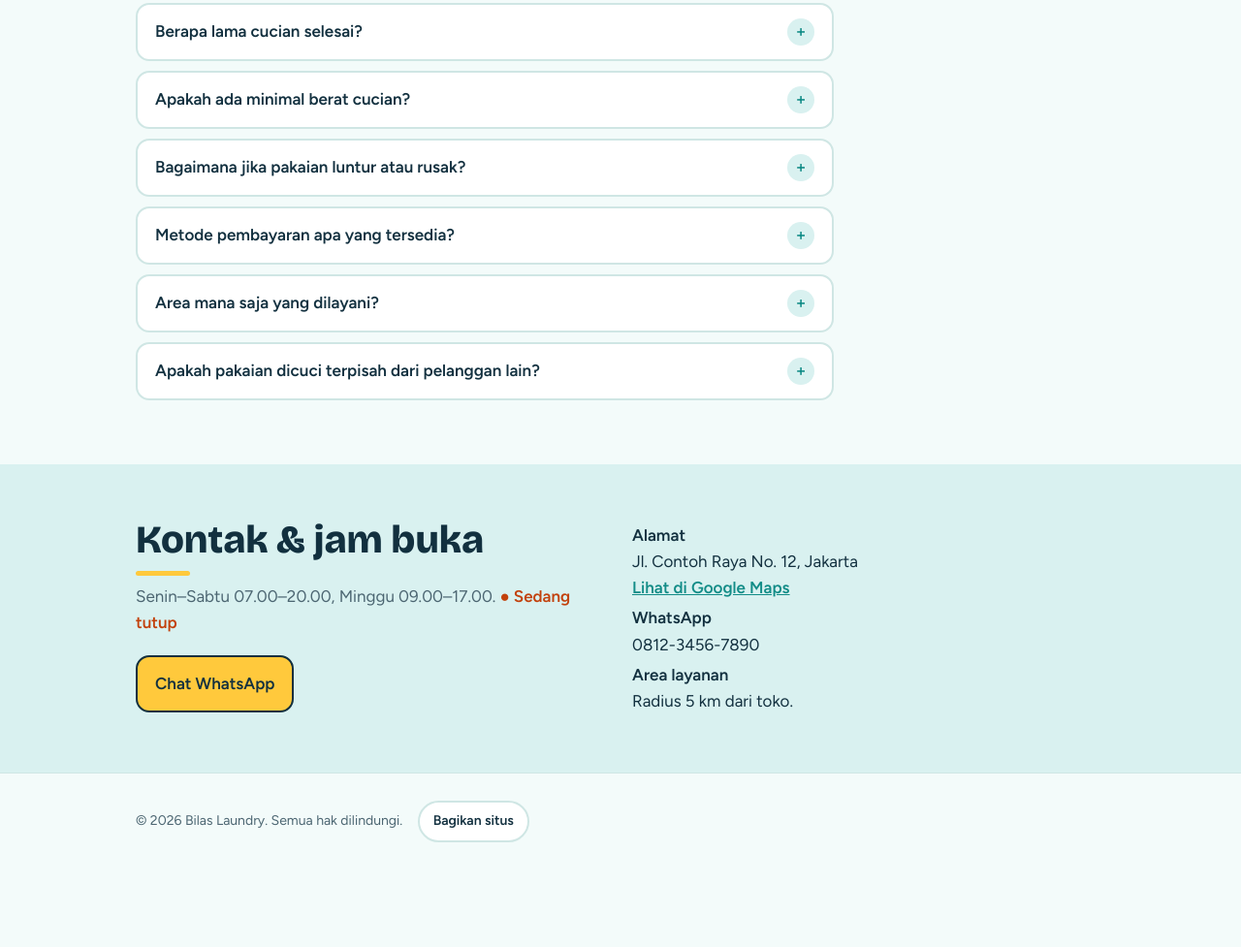
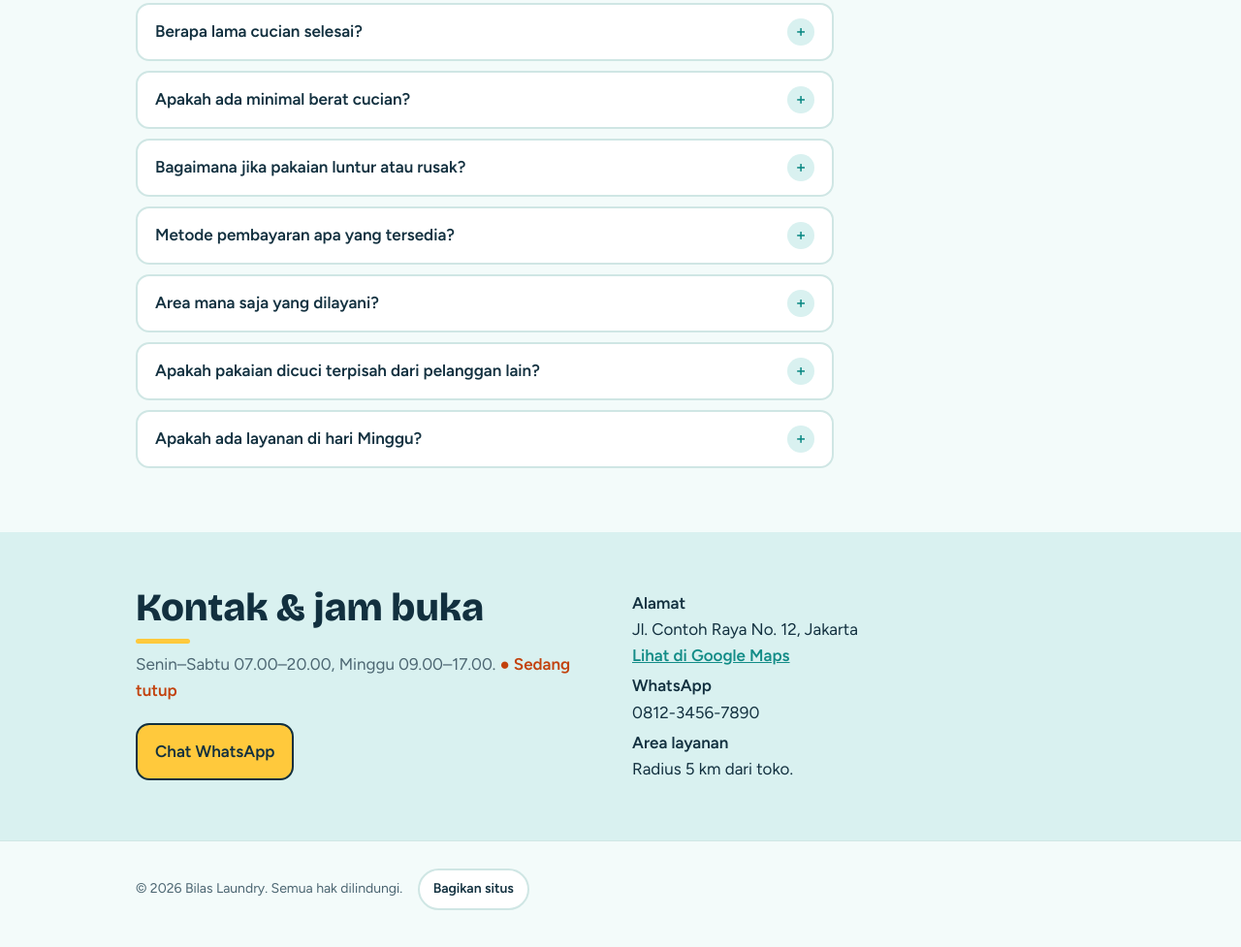
Before and after one commit to MariaPeronika12/laundry, a plain HTML site: page bilas-laundry/index.html in a window 1280 px wide. Shown: the part 7633-8610 px from the top of the page at 97% size. Before the commit the page ends 8546 px from the top, so only its background shows below. Drawn offline with nearby package versions, Linux system fonts and the light colour scheme.

Commit message:
Tambah FAQ layanan hari Minggu

```diff
--- a/bilas-laundry/index.html
+++ b/bilas-laundry/index.html
@@ -240,6 +240,10 @@
       <summary>Apakah pakaian dicuci terpisah dari pelanggan lain?</summary>
       <p>Ya, setiap pesanan dicuci terpisah dan diberi tanda agar tidak tertukar.</p>
     </details>
+    <details>
+      <summary>Apakah ada layanan di hari Minggu?</summary>
+      <p>Ada. Pada hari Minggu kami buka pukul 09.00 sampai 17.00, dan penjemputan tetap bisa dijadwalkan lewat form booking.</p>
+    </details>
   </div>
 </div></section>
 
```
